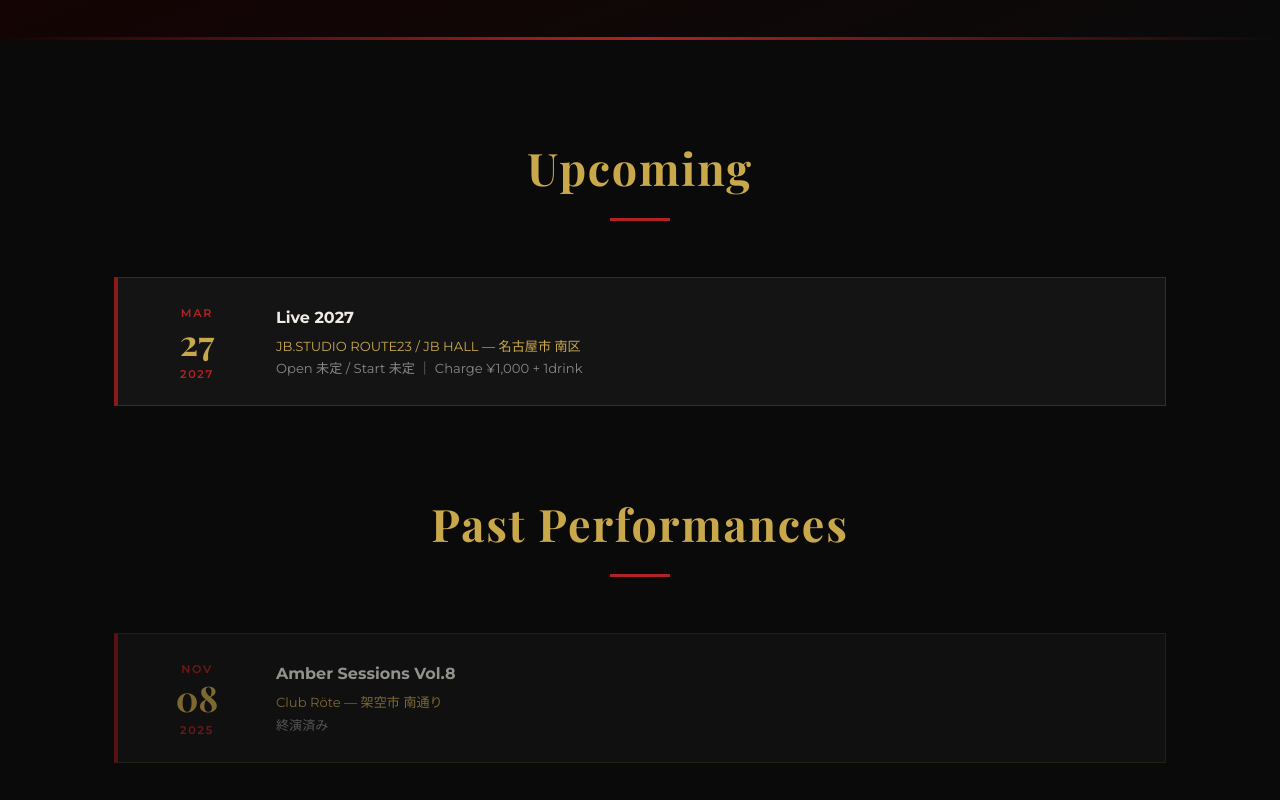
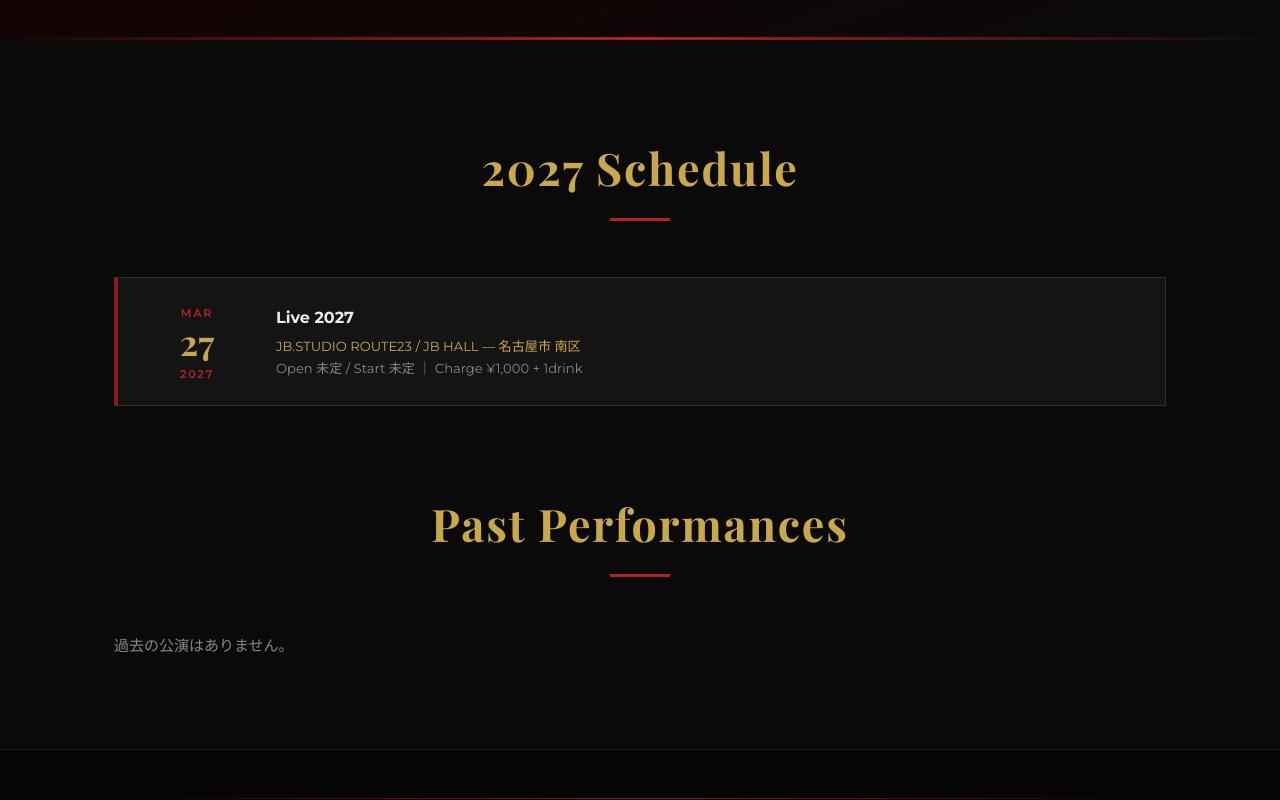
Before and after one commit to fdelrotejazzorchester/homepage, a plain HTML site: page live.html in a window 1280 px wide. Shown: the part 280-1080 px from the top of the page. Drawn offline with nearby package versions, Linux system fonts and the light colour scheme; a web font is replaced by a local one.

Commit message:
fix: liveページの見出しを2027 Scheduleに戻し、過去公演を空に

```diff
--- a/data/lives.json
+++ b/data/lives.json
@@ -13,15 +13,5 @@
       "flyer": "images/flyer-2027.jpg"
     }
   ],
-  "past": [
-    {
-      "date": "2025-11-08",
-      "month": "Nov",
-      "day": "08",
-      "year": "2025",
-      "title": "Amber Sessions Vol.8",
-      "venue": "Club Röte — 架空市 南通り",
-      "note": "終演済み"
-    }
-  ]
+  "past": []
 }
--- a/live.html
+++ b/live.html
@@ -34,7 +34,7 @@
   <section class="section">
     <div class="container">
 
-      <h2 class="section-title">Upcoming</h2>
+      <h2 class="section-title">2027 Schedule</h2>
       <div class="divider"></div>
       <ul class="live-list" id="live-upcoming">
         <li style="color:var(--gray);">読み込み中...</li>
```
